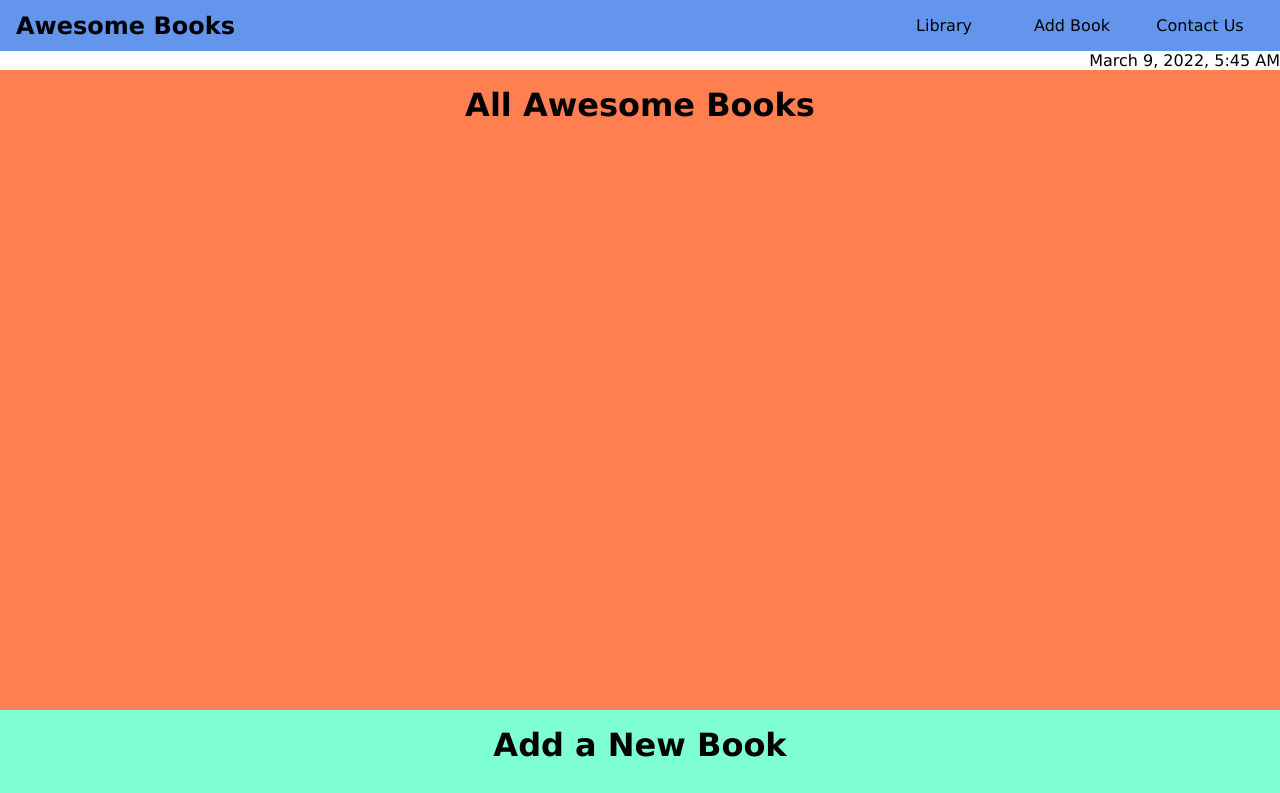
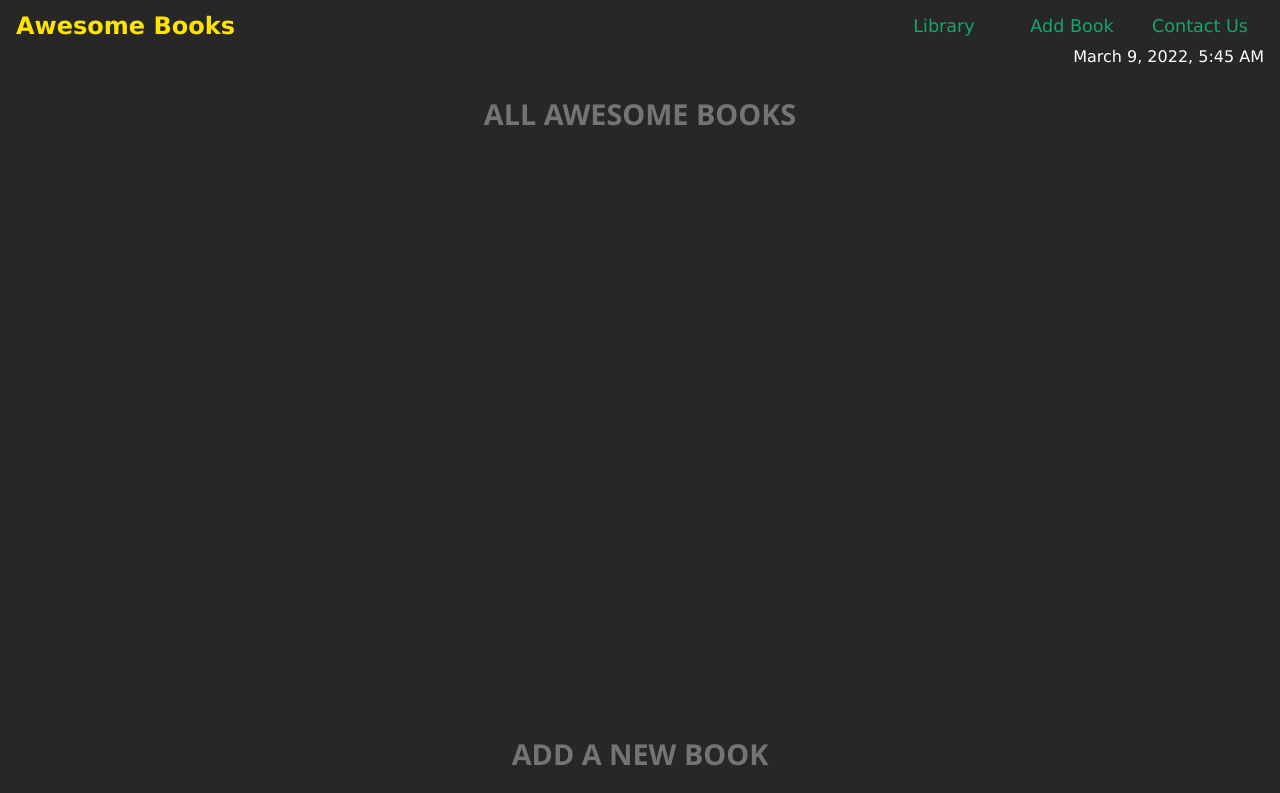
Before and after one commit to IndieCoderMM/awesome-books, a website with bundled scripts: page index.html in a window 1280 px wide. Shown: the top 793 px of the page. Built offline with nearby package versions, Linux system fonts and the light colour scheme.

Commit message:
Customize theme

```diff
--- a/index.css
+++ b/index.css
@@ -11,8 +11,11 @@ a {
 
 h2 {
   text-align: center;
-  font-size: 2rem;
+  font-family: 'Segoe UI', Tahoma, Geneva, Verdana, sans-serif;
+  text-transform: uppercase;
+  font-size: 1.8rem;
   margin-bottom: 2rem;
+  color: #747474;
 }
 
 ul {
@@ -21,16 +24,27 @@ ul {
 
 body {
   font-family: Verdana, Geneva, Tahoma, sans-serif;
+  background-color: #272727;
+  color: #fff;
+}
+
+p {
+  line-height: 1.6rem;
 }
 
 /* || Header section  */
+header {
+  padding: 0.5rem 1rem;
+}
 
 nav {
   display: flex;
   justify-content: space-between;
   align-items: center;
-  padding: 0.5rem 1rem;
-  background-color: cornflowerblue;
+}
+
+#logo {
+  color: #ffe400;
 }
 
 .nav-menu {
@@ -43,12 +57,17 @@ nav {
   text-align: center;
 }
 
+.menu-item a {
+  color: #14a76c;
+  font-size: 1.1rem;
+}
+
 #clock {
   text-align: right;
 }
 
-.menu-item:hover {
-  background-color: cadetblue;
+.menu-item:hover a {
+  color: #0ae88f;
 }
 
 /* || Page section  */
@@ -57,7 +76,7 @@ nav {
   padding: 1rem 2rem;
 }
 
-#library-section {
+/* #library-section {
   background-color: coral;
 }
 
@@ -68,7 +87,7 @@ nav {
 #contact-section {
   background-color: darkorchid;
   text-align: center;
-}
+} */
 /* Books section  */
 #book-list {
   width: 90%;
@@ -77,6 +96,7 @@ nav {
 
 .book-item {
   background-color: white;
+  color: #000;
   display: flex;
   justify-content: space-between;
   align-items: center;
@@ -85,12 +105,18 @@ nav {
 }
 
 .book-item:nth-child(even) {
-  background-color: beige;
+  background-color: #eee;
 }
 
 .remove-btn {
   padding: 0.5rem 1rem;
   font-size: 1rem;
+  background-color: #ff652f;
+  color: #fff;
+}
+
+.remove-btn:hover {
+  background-color: #fe8052;
 }
 
 /* Form section  */
@@ -112,7 +138,7 @@ nav {
   padding: 0.5rem 1rem;
   font-size: 1.3rem;
   font-weight: 600;
-  background-color: blueviolet;
+  background-color: #14a76c;
   color: white;
   border-radius: 0.25rem;
 }
@@ -122,17 +148,17 @@ input {
 }
 
 ::placeholder {
-  font-family: 'Courier New', Courier, monospace;
+  font-family: 'Segoe UI', Tahoma, Geneva, Verdana, sans-serif;
   font-size: 0.9rem;
 }
 
 #add-btn:hover {
-  background-color: magenta;
+  background-color: #0ec77d;
 }
 
 /* || Footer section  */
 footer {
-  background-color: darkslategrey;
+  background-color: #747474;
   text-align: center;
   padding: 2rem;
   color: white;
--- a/index.html
+++ b/index.html
@@ -13,7 +13,7 @@
   <body>
     <header>
       <nav>
-        <h1><a href="#" class="logo">Awesome Books</a></h1>
+        <h1><a href="#" id="logo">Awesome Books</a></h1>
         <ul class="nav-menu">
           <li class="menu-item"><a href="#">Library</a></li>
           <li class="menu-item"><a href="#">Add Book</a></li>
```
